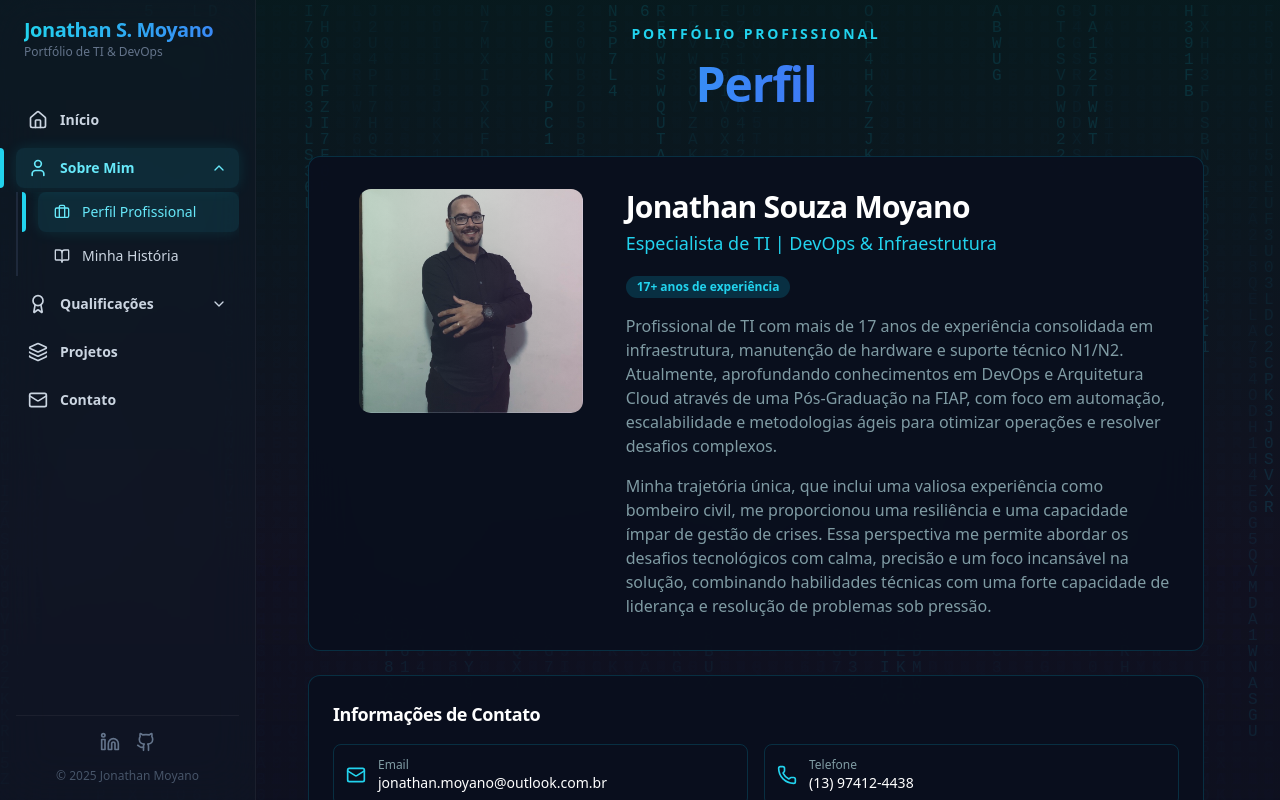
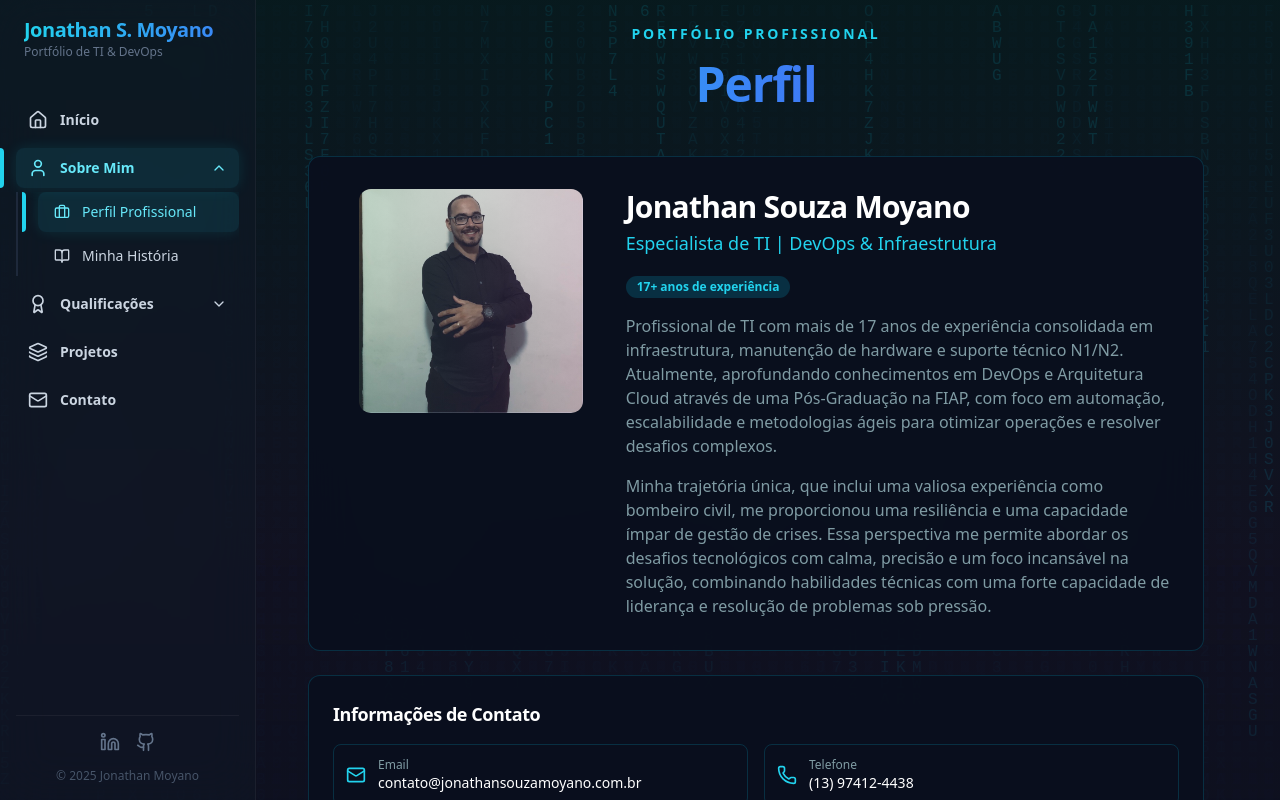
Before and after one commit to JonathanMoyano/portifolio, a Next.js app: page /sobre/perfil in a window 1280 px wide. Shown: the top 800 px of the page. Built offline with nearby package versions, Linux system fonts and the light colour scheme.

Commit message:
Update perfil.jsx

```diff
--- a/src/pages/sobre/perfil.jsx
+++ b/src/pages/sobre/perfil.jsx
@@ -24,8 +24,8 @@ const contactInfo = [
   {
     icon: Mail,
     label: 'Email',
-    value: 'jonathan.moyano@outlook.com.br',
-    link: 'mailto:jonathan.moyano@outlook.com.br',
+    value: 'contato@jonathansouzamoyano.com.br',
+    link: 'contato@jonathansouzamoyano.com.br',
   },
   {
     icon: Phone,
```
